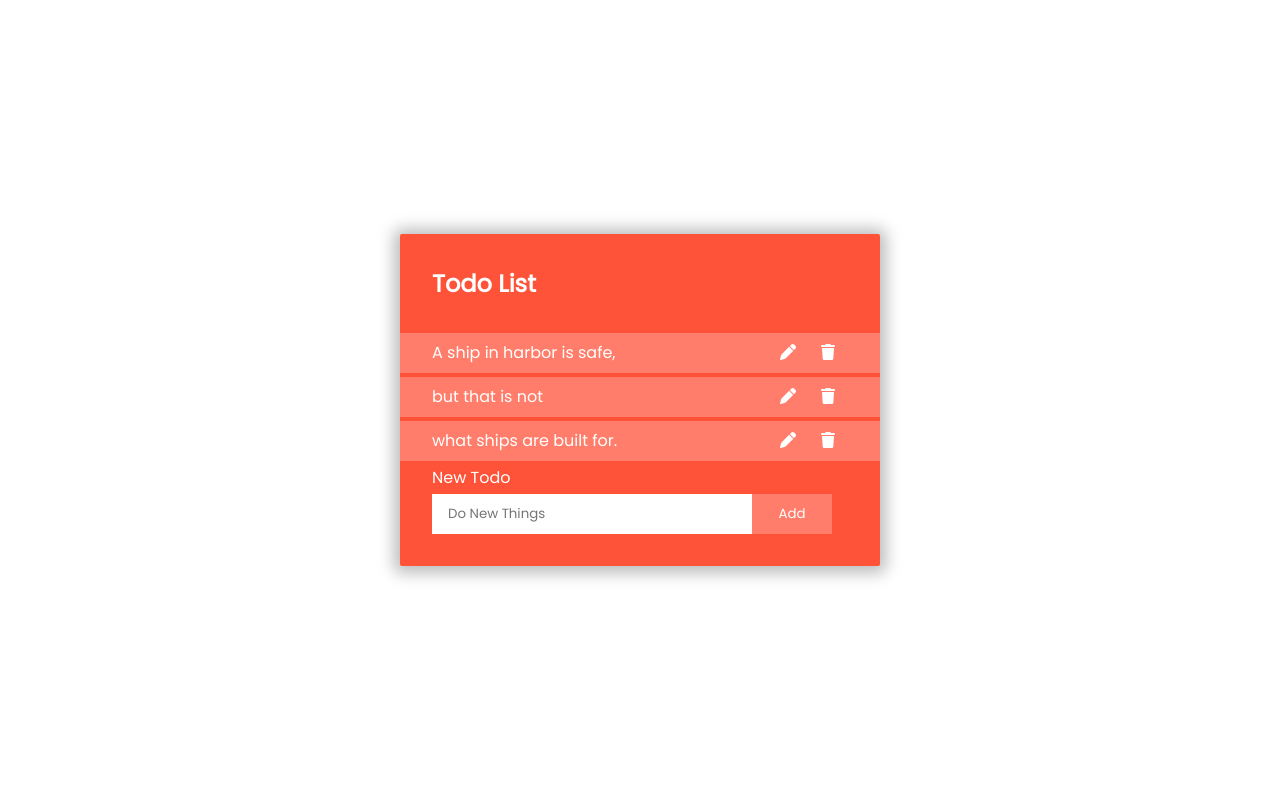
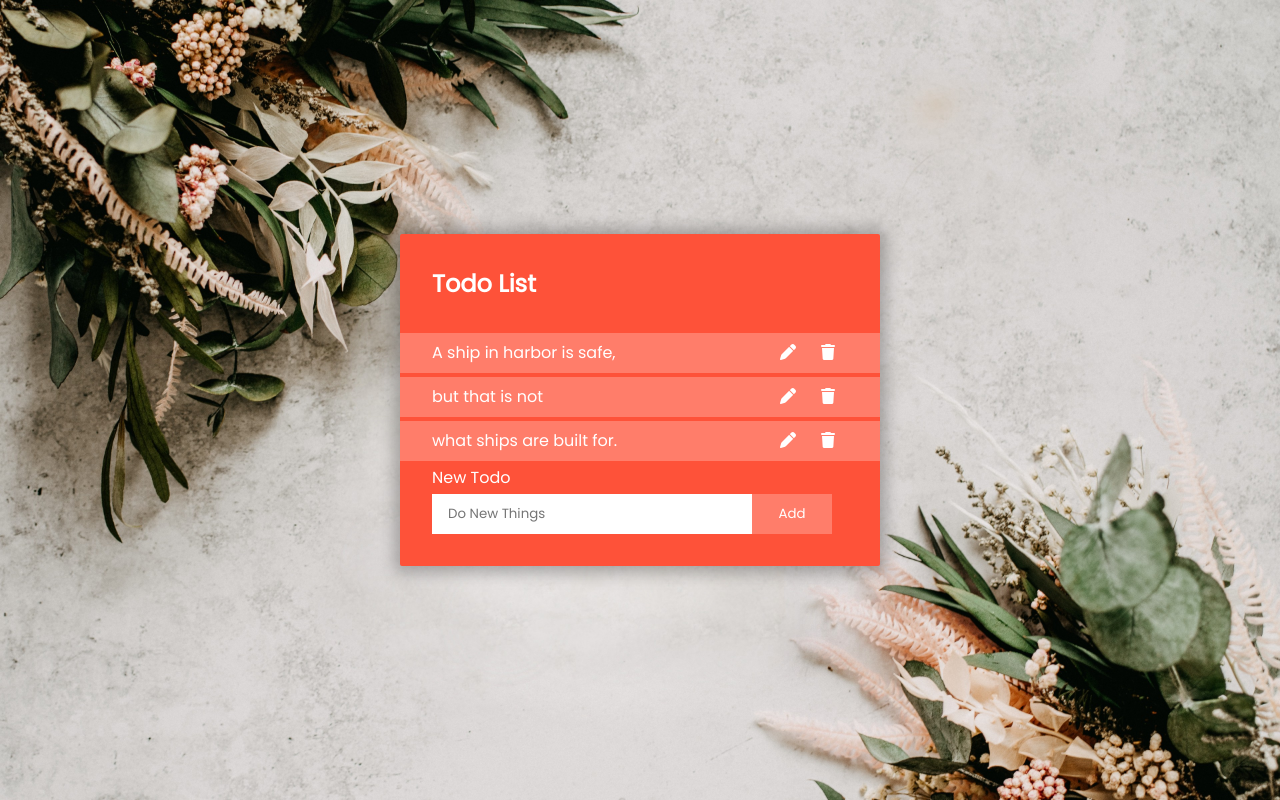
Before and after one commit to Knopkaivy/todolist, a React (Create React App) app: page / in a window 1280 px wide. Built offline with nearby package versions, Linux system fonts and the light colour scheme.

Commit message:
add background image to App component and not through css file

```diff
--- a/src/App.css
+++ b/src/App.css
@@ -15,13 +15,20 @@
 }
 
 body {
-  /* background: grey url(imgs/bg-lg.jpg) no-repeat bottom center; */
-  background-size: cover;
-  /* object-fit: cover; */
+  background-color: var(--color-grey-light);
 }
 
 .App {
-  /* background-color: grey; */
   color: white;
   font-family: 'Poppins', sans-serif;
 }
+.bg__container {
+  width: 100vw;
+  height: 100vh;
+  overflow: hidden;
+}
+.bg__image {
+  width: 100%;
+  height: 100%;
+  object-fit: cover;
+}
--- a/src/App.js
+++ b/src/App.js
@@ -1,10 +1,14 @@
 import logo from './logo.svg';
+import BgImage from './imgs/bg-lg.jpg';
 import './App.css';
 import TodoList from './TodoList';
 
 function App() {
   return (
     <div className="App">
+      <div className="bg__container">
+        <img src={BgImage} alt="decorative background" className="bg__image" />
+      </div>
       <TodoList />
     </div>
   );
```
Also changed, not shown: src/imgs/bg-lg.jpg (added), 1 other file (tests, documents, lock files or other folders).
